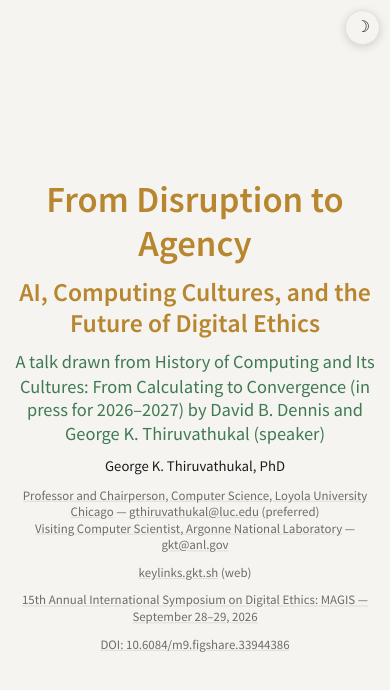
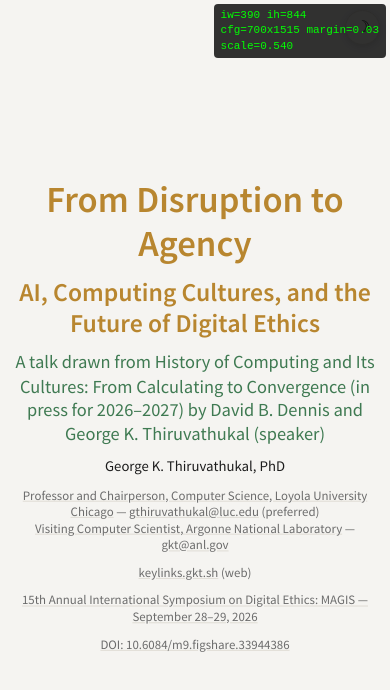
Before and after one commit to gkthiruvathukal/talks.gkt.sh, a plain HTML site: page luc-digital-ethics-2026/index.html in a window 390 px wide. Drawn offline with Linux system fonts and the light colour scheme.

Commit message:
Add temporary on-screen diagnostic readout for mobile sizing
Shows innerWidth/innerHeight, the chosen canvas config, and reveal.js's
live getScale() value in a small tappable-to-dismiss overlay, so the
actual numbers on a real device can be read directly instead of
guessed at. Remove once mobile sizing is confirmed correct.

```diff
--- a/luc-digital-ethics-2026/index.html
+++ b/luc-digital-ethics-2026/index.html
@@ -937,6 +937,23 @@ Close on the abstract's own final line, but keep the scope honest out loud: CHOC
 		plugins: [ RevealMarkdown, RevealNotes ],
 	});
 
+	// TEMPORARY diagnostic readout — remove once mobile sizing is confirmed fixed.
+	// Tap it to dismiss.
+	function gktDebugUpdate(size) {
+		var el = document.getElementById('gktdebug');
+		if (!el) {
+			el = document.createElement('div');
+			el.id = 'gktdebug';
+			el.style.cssText = 'position:fixed;top:4px;right:4px;z-index:99999;background:rgba(0,0,0,0.8);color:#0f0;font:11px/1.4 monospace;padding:4px 7px;border-radius:4px;white-space:pre;';
+			el.addEventListener('click', function () { el.remove(); });
+			document.body.appendChild(el);
+		}
+		var scale = (window.Reveal && Reveal.getScale) ? Reveal.getScale().toFixed(3) : '?';
+		el.textContent = 'iw=' + window.innerWidth + ' ih=' + window.innerHeight
+			+ '\ncfg=' + size.width + 'x' + size.height + ' margin=' + size.margin
+			+ '\nscale=' + scale;
+	}
+
 	// Re-fit on orientation change / resize (debounced), and also shortly after
 	// load: mobile browsers can report an unsettled window.innerHeight on the
 	// very first paint (e.g. before the address bar collapses), which would
@@ -947,6 +964,7 @@ Close on the abstract's own final line, but keep the scope honest out loud: CHOC
 		var size = gktRevealSize();
 		Reveal.configure({ width: size.width, height: size.height, margin: size.margin });
 		Reveal.layout();
+		gktDebugUpdate(size);
 	}
 	window.addEventListener('resize', function () {
 		clearTimeout(gktResizeTimer);
```
